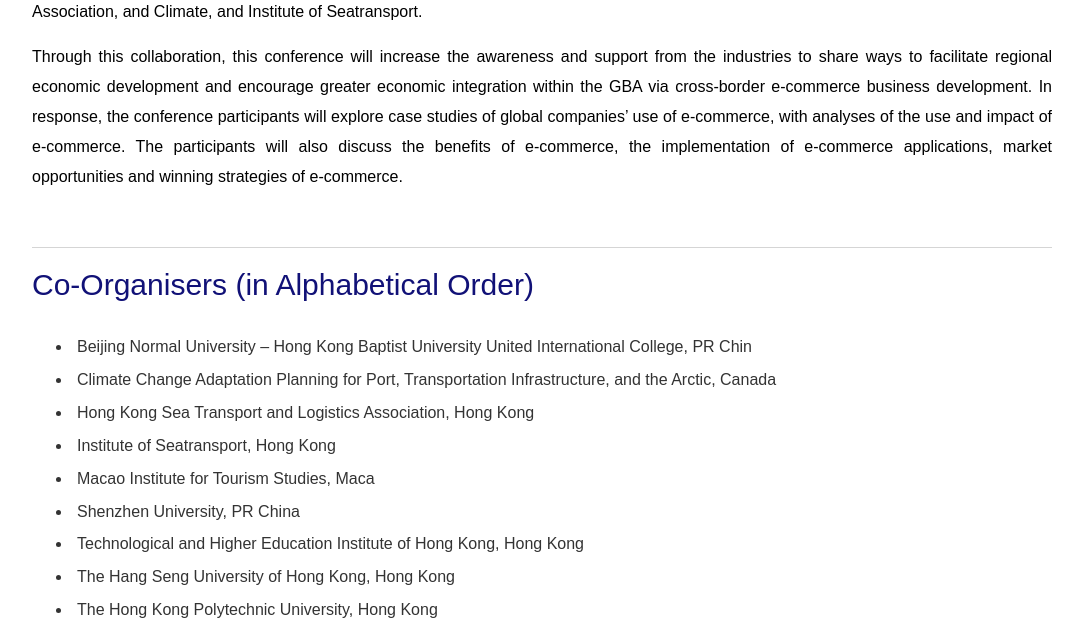
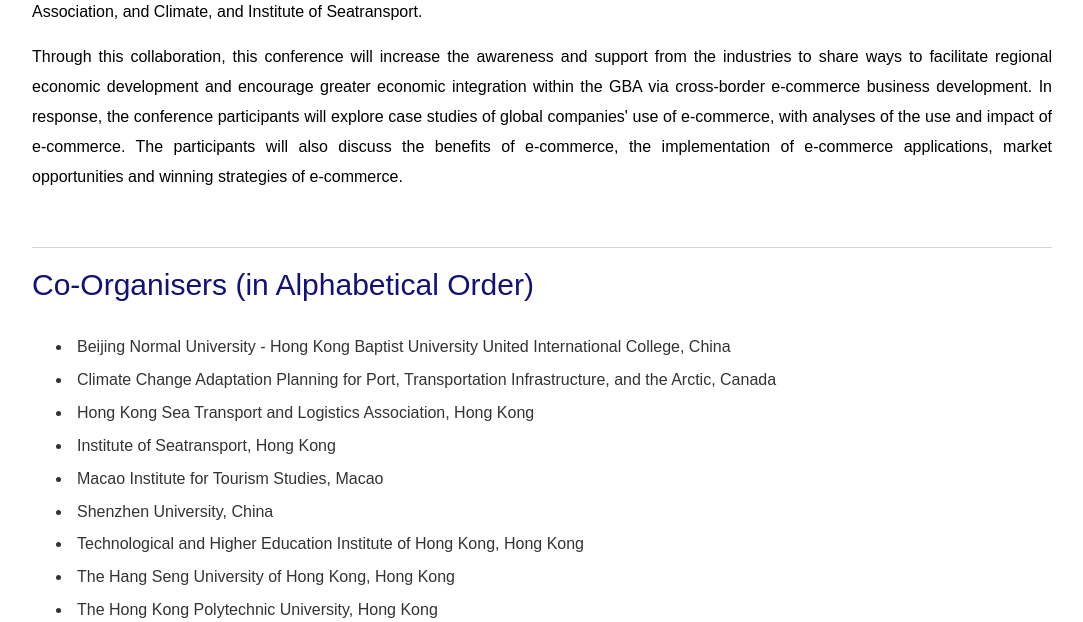
Before and after one commit to billyng1994/cprconf2023, a PHP site: page / in a window 1280 px wide. Shown: the part 1274-1896 px from the top of the page, without its empty margins (98-1181 px from the left). Run offline with PHP 8.4, Linux system fonts and the light colour scheme; some libraries are stand-ins or nearby versions.

Commit message:
v4.0.8 - Fixed minor typo in index.php

```diff
--- a/cprconf2023/index.php
+++ b/cprconf2023/index.php
@@ -47,19 +47,19 @@
 				The project is supported by the School of Professional Education and Executive Development of The Hong Kong Polytechnic University (PolyU SPEED), Beijing Normal University – Hong Kong Baptist University United International College, Macao Institute for Tourism Studies, Shenzhen University, The Hang Seng University of Hong Kong, The Hong Kong Polytechnic University, Technological and Higher Education Institute of Hong Kong, Change Adaptation Planning for Port, Transportation Infrastructure, and the Arctic, Hong Kong Sea Transport and Logistics Association, and Climate, and Institute of Seatransport.
 			</p>
 			<p style="text-align: justify;color: #000000;">
-				Through this collaboration, this conference will increase the awareness and support from the industries to share ways to facilitate regional economic development and encourage greater economic integration within the GBA via cross-border e-commerce business development. In response, the conference participants will explore case studies of global companies’ use of e-commerce, with analyses of the use and impact of e-commerce. The participants will also discuss the benefits of e-commerce, the implementation of e-commerce applications, market opportunities and winning strategies of e-commerce.
+				Through this collaboration, this conference will increase the awareness and support from the industries to share ways to facilitate regional economic development and encourage greater economic integration within the GBA via cross-border e-commerce business development. In response, the conference participants will explore case studies of global companies' use of e-commerce, with analyses of the use and impact of e-commerce. The participants will also discuss the benefits of e-commerce, the implementation of e-commerce applications, market opportunities and winning strategies of e-commerce.
 			</p>
 			<br>
 			<hr>
 			<h2 style="color: #111177;">Co-Organisers (in Alphabetical Order)</h2>
 			<br />
 			<ul style="font-size:16px">
-				<li>Beijing Normal University – Hong Kong Baptist University United International College, PR Chin</li>
+				<li>Beijing Normal University - Hong Kong Baptist University United International College, China</li>
 				<li>Climate Change Adaptation Planning for Port, Transportation Infrastructure, and the Arctic, Canada</li>
 				<li>Hong Kong Sea Transport and Logistics Association, Hong Kong</li>
 				<li>Institute of Seatransport, Hong Kong</li>
-				<li>Macao Institute for Tourism Studies, Maca</li>
-				<li>Shenzhen University, PR China</li>
+				<li>Macao Institute for Tourism Studies, Macao</li>
+				<li>Shenzhen University, China</li>
 				<li>Technological and Higher Education Institute of Hong Kong, Hong Kong</li>
 				<li>The Hang Seng University of Hong Kong, Hong Kong</li>
 				<li>The Hong Kong Polytechnic University, Hong Kong</li>
```
